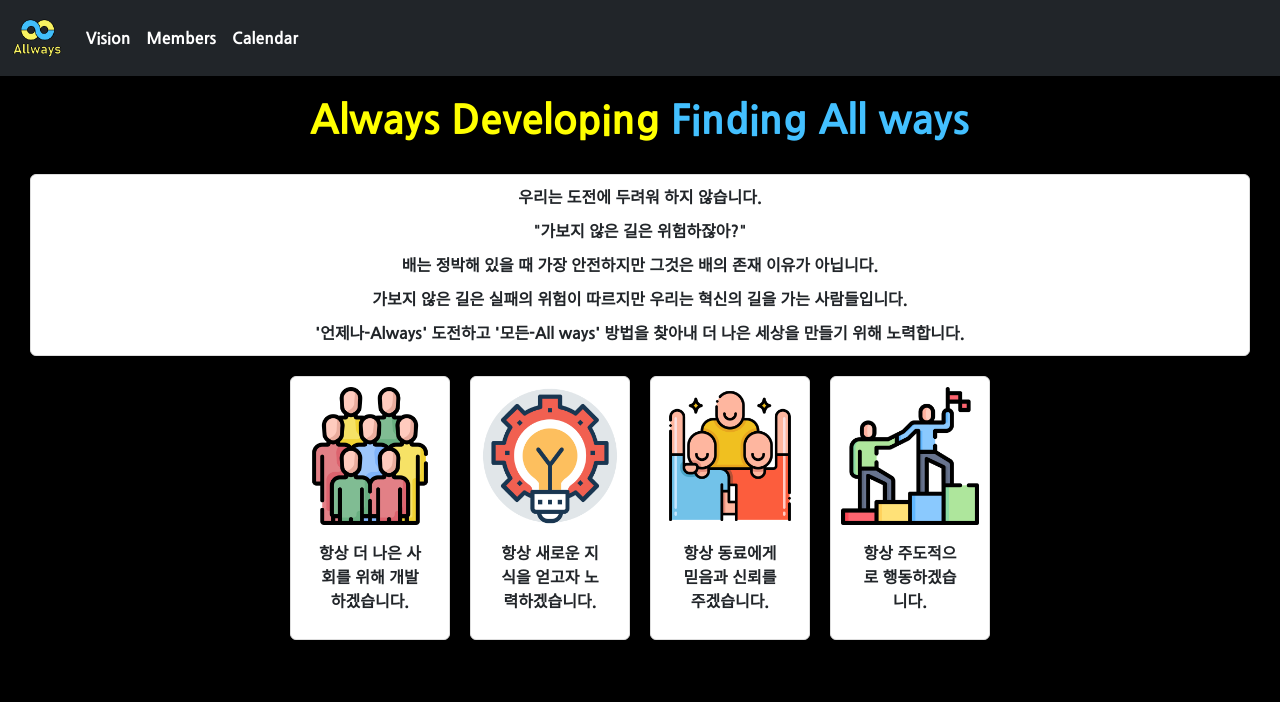
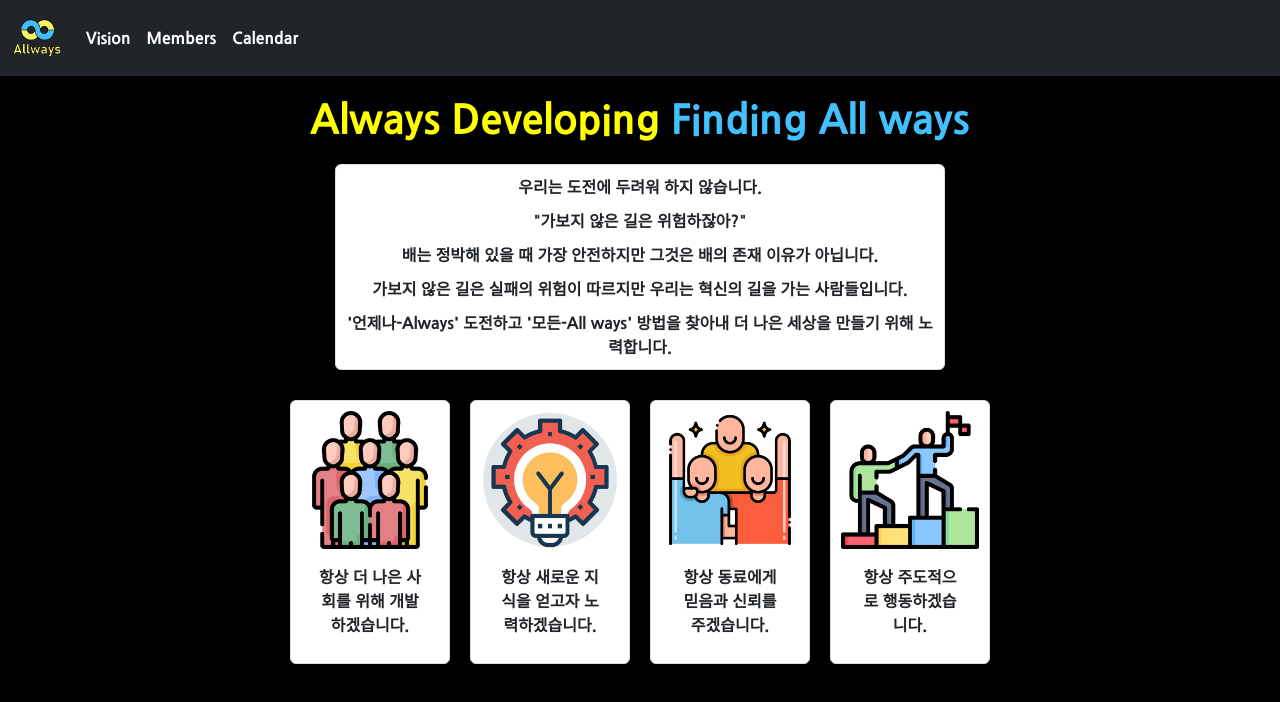
Before and after one commit to KEA-Allways/Team-Page, a React (Create React App) app: page /vision in a window 1280 px wide. Shown: the top 702 px of the page. Built offline with nearby package versions, Linux system fonts and the light colour scheme.

Commit message:
modify:vision.js css 수정

```diff
--- a/src/pages/Vision.js
+++ b/src/pages/Vision.js
@@ -12,13 +12,14 @@ function Vision() {
             <span style={{ color: '#43C0FF' }}>Finding All ways</span>
         </h1>
 
-        <div style={{display : "flex", padding:"10px"}}/>
+        <div className="center">
         <div className="card">
             <p className="card-text">우리는 도전에 두려워 하지 않습니다.</p>
             <p className="card-text">"가보지 않은 길은 위험하잖아?"</p>
             <p className="card-text">배는 정박해 있을 때 가장 안전하지만 그것은 배의 존재 이유가 아닙니다.</p>
             <p className="card-text">가보지 않은 길은 실패의 위험이 따르지만 우리는 혁신의 길을 가는 사람들입니다.</p>
             <p className="card-text">'언제나-Always' 도전하고 '모든-All ways' 방법을 찾아내 더 나은 세상을 만들기 위해 노력합니다.</p>
+        </div>
         </div>
         <div className="card-container">
             <div className="temp-container">
--- a/src/styles/vision.css
+++ b/src/styles/vision.css
@@ -9,6 +9,8 @@
     border: 1px solid #ddd;
     background-color: #fff;
     align-items: center;
+    width: 50%;
+    justify-content: center;
   }
 
   .card-img-top {
@@ -31,3 +33,11 @@
   .temp-container {
     display: flex;
   }
+
+  .center {
+    padding: 10px;
+    display: flex;
+    justify-content: center;
+    align-items: center;
+    text-align: center; /* 텍스트 정렬도 추가합니다. */
+  }
```
